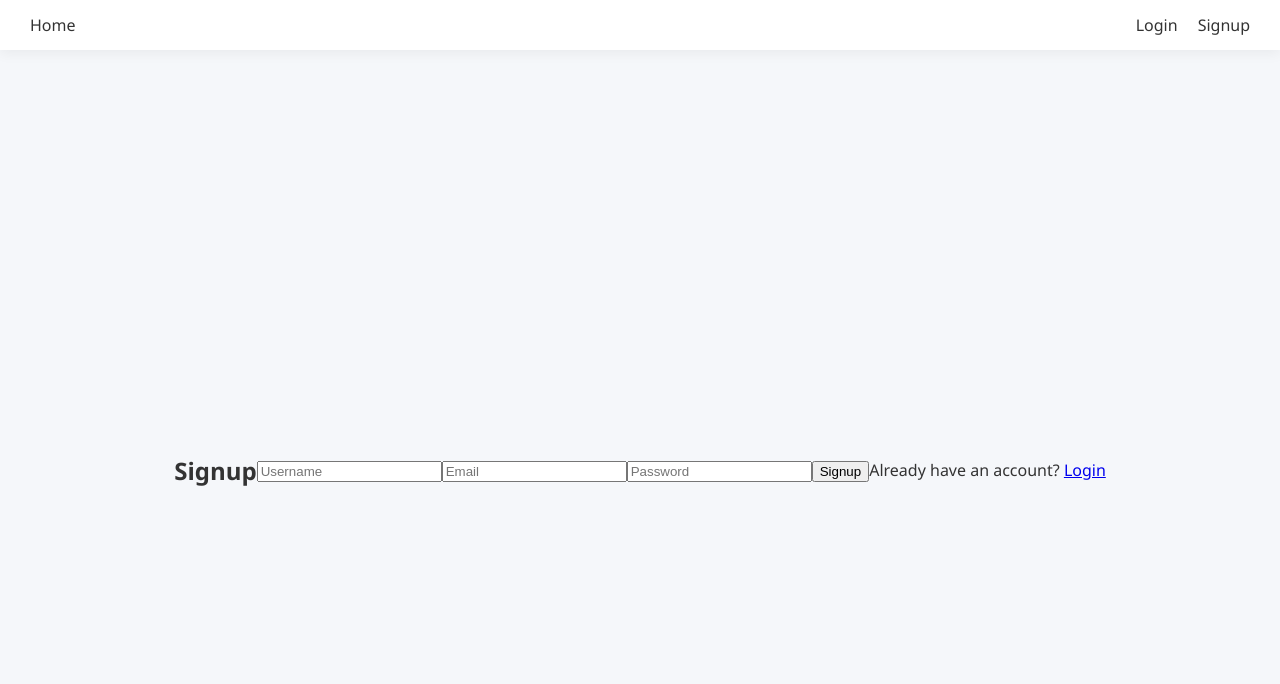
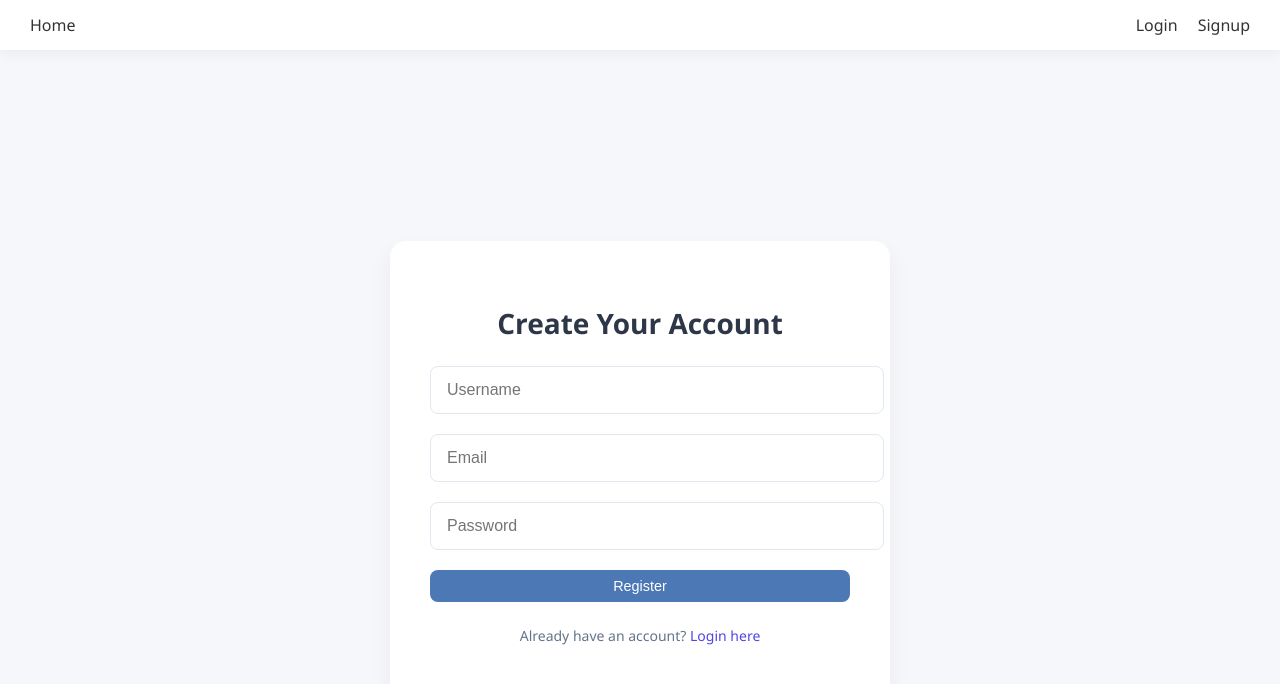
Before and after one commit to astha-gh/my-contacts-frontend, a React (Create React App) app: page /signup in a window 1280 px wide. Shown: the top 684 px of the page. Built offline with nearby package versions, Linux system fonts and the light colour scheme.

Commit message:
Error Handling

```diff
--- a/src/Pages/Login.js
+++ b/src/Pages/Login.js
@@ -25,30 +25,52 @@ const Login = () => {
                 body: JSON.stringify(formData),
             });
 
-            if (!response.ok) {
-                const errorData = await response.json();
-                throw new Error(errorData.message || 'Login failed');
+
+            if (response.ok) {
+                localStorage.setItem('token', data.accessToken);
+                setMessage("Login successful!");
+                setTimeout(() => navigate('/dashboard'), 1000);
+            } else {
+                setMessage(data.message || "Login failed.");
             }
-
-            const data = await response.json();
-            localStorage.setItem('token', data.token);
-            setMessage('Login successful!');
-            navigate('/dashboard');
-        } catch (err) {
-            setMessage(err.message || 'Something went wrong');
+        } catch (error) {
+            console.error("Login error:", error);
+            setMessage("Something went wrong.");
         }
     };
 
     return (
         <div className="auth-container">
-            <h2>Login</h2>
-            <form onSubmit={handleSubmit}>
-                <input type="email" name="email" placeholder="Email" value={formData.email} onChange={handleChange} required />
-                <input type="password" name="password" placeholder="Password" value={formData.password} onChange={handleChange} required />
-                <button type="submit">Login</button>
-            </form>
-            {message && <p className="message">{message}</p>}
-            <p>Don't have an account? <Link to="/signup">Sign up</Link></p>
+            <div className="form-card">
+                <h2 className="form-title">Welcome Back</h2>
+                <form onSubmit={handleSubmit} className="auth-form">
+                    <div className="form-group">
+                        <input
+                            name="email"
+                            type="email"
+                            placeholder="Email"
+                            value={formData.email}
+                            onChange={handleChange}
+                            required
+                            className="form-input"
+                        />
+                    </div>
+                    <div className="form-group">
+                        <input
+                            name="password"
+                            type="password"
+                            placeholder="Password"
+                            value={formData.password}
+                            onChange={handleChange}
+                            required
+                            className="form-input"
+                        />
+                    </div>
+                    <button type="submit" className="btn-submit">Login</button>
+                </form>
+                {message && <p className={`message ${message.includes("successful") ? "success" : "error"}`}>{message}</p>}
+                <p className="auth-link">Don't have an account? <Link to="/signup" className="link">Sign up here</Link></p>
+            </div>
         </div>
     );
 };
--- a/src/Pages/Signup.js
+++ b/src/Pages/Signup.js
@@ -8,6 +8,7 @@ const Signup = () => {
         email: '',
         password: ''
     });
+
     const [message, setMessage] = useState('');
     const navigate = useNavigate();
 
@@ -17,38 +18,71 @@ const Signup = () => {
 
     const handleSubmit = async (e) => {
         e.preventDefault();
-        setMessage('Registering...');
-
         try {
-            const response = await fetch(`${process.env.REACT_APP_BASE_URL}/api/users/register`, {
+            const response = await fetch(`${process.env.REACT_APP_BASE_URL}/api/users/register`,{
                 method: 'POST',
-                headers: { 'Content-Type': 'application/json' },
-                body: JSON.stringify(formData),
+                headers: {
+                    'Content-Type': 'application/json'
+                },
+                body: JSON.stringify(formData)
             });
 
-            if (!response.ok) {
-                const errorData = await response.json();
-                throw new Error(errorData.message || 'Signup failed');
+            if (response.ok) {
+                setMessage("Signup successful");
+                setFormData({ username: '', email: '', password: '' });
+                setTimeout(() => navigate('/login'), 1500);
+            } else {
+                setMessage(data.message || "Signup failed.");
             }
-
-            setMessage('Signup successful! Redirecting...');
-            navigate('/login');
-        } catch (err) {
-            setMessage(err.message || 'Something went wrong');
+        } catch (error) {
+            console.error("Error during signup:", error);
+            setMessage("Something went wrong.");
         }
     };
 
     return (
-        <div className="auth-container">
-            <h2>Signup</h2>
-            <form onSubmit={handleSubmit}>
-                <input type="text" name="username" placeholder="Username" value={formData.username} onChange={handleChange} required />
-                <input type="email" name="email" placeholder="Email" value={formData.email} onChange={handleChange} required />
-                <input type="password" name="password" placeholder="Password" value={formData.password} onChange={handleChange} required />
-                <button type="submit">Signup</button>
-            </form>
-            {message && <p className="message">{message}</p>}
-            <p>Already have an account? <Link to="/login">Login</Link></p>
+        <div className="signup-container">
+            <div className="form-card">
+                <h2 className="form-title">Create Your Account</h2>
+                <form onSubmit={handleSubmit} className="auth-form">
+                    <div className="form-group">
+                        <input
+                            name="username"
+                            type="text"
+                            placeholder="Username"
+                            value={formData.username}
+                            onChange={handleChange}
+                            required
+                            className="form-input"
+                        />
+                    </div>
+                    <div className="form-group">
+                        <input
+                            name="email"
+                            type="email"
+                            placeholder="Email"
+                            value={formData.email}
+                            onChange={handleChange}
+                            required
+                            className="form-input"
+                        />
+                    </div>
+                    <div className="form-group">
+                        <input
+                            name="password"
+                            type="password"
+                            placeholder="Password"
+                            value={formData.password}
+                            onChange={handleChange}
+                            required
+                            className="form-input"
+                        />
+                    </div>
+                    <button type="submit" className="btn-submit">Register</button>
+                </form>
+                {message && <p className={`message ${message.includes("successful") ? "success" : "error"}`}>{message}</p>}
+                <p className="login-link">Already have an account? <Link to="/login" className="link">Login here</Link></p>
+            </div>
         </div>
     );
 };
```
